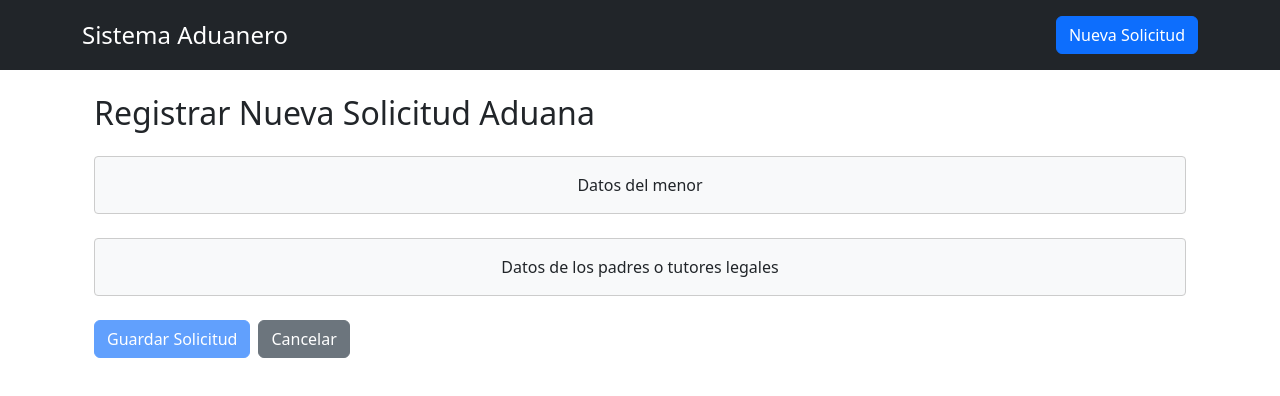
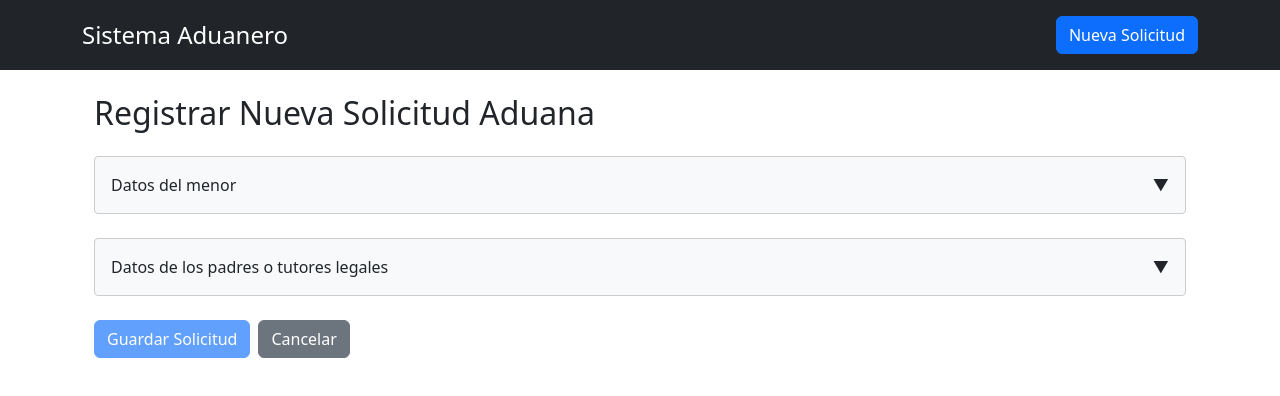
Before and after one commit to ragallardom/front-aduana, an Angular app: page /solicitud-aduana/nuevo in a window 1280 px wide. Shown: the top 396 px of the page. Built offline with nearby package versions, Linux system fonts and the light colour scheme.

Commit message:
feat: add animations and icons for collapsible sections

```diff
--- a/src/app/app.config.ts
+++ b/src/app/app.config.ts
@@ -5,6 +5,7 @@ import {
 } from '@angular/core';
 import { provideRouter } from '@angular/router';
 import { provideHttpClient } from '@angular/common/http';   // <-- Importar si usas HttpClient
+import { provideAnimations } from '@angular/platform-browser/animations';
 import { routes } from './app.routes';
 
 export const appConfig: ApplicationConfig = {
@@ -12,6 +13,7 @@ export const appConfig: ApplicationConfig = {
     provideBrowserGlobalErrorListeners(),
     provideZonelessChangeDetection(),
     provideRouter(routes),
-    provideHttpClient()  // <-- Necesario si tu servicio usa HttpClient
+    provideHttpClient(),  // <-- Necesario si tu servicio usa HttpClient
+    provideAnimations()
   ]
 };
--- a/src/app/pages/solicitudes-aduana/formulario-solicitud/formulario-solicitud.html
+++ b/src/app/pages/solicitudes-aduana/formulario-solicitud/formulario-solicitud.html
@@ -12,11 +12,22 @@
     (ngSubmit)="guardar()"
   >
     <!-- Datos del menor -->
-    <div *ngIf="datosMenorVisible" class="section-wrapper mb-4">
+    <div
+      *ngIf="datosMenorVisible"
+      class="section-wrapper mb-4"
+      [@expandCollapse]="datosMenorVisible ? 'expanded' : 'collapsed'"
+    >
       <fieldset>
         <legend class="fs-5 d-flex justify-content-between align-items-center">
           <span>Datos del menor</span>
-          <button type="button" class="btn-close" aria-label="Minimizar" (click)="toggleMenor()"></button>
+          <button
+            type="button"
+            class="toggle-btn"
+            aria-label="Minimizar"
+            (click)="toggleMenor()"
+          >
+            <span [class.rotated]="datosMenorVisible">&#9660;</span>
+          </button>
         </legend>
 
       <!-- Tipo de solicitud -->
@@ -223,16 +234,32 @@
       </div>
       </fieldset>
     </div>
-    <div *ngIf="!datosMenorVisible" class="section-collapsed mb-4" (click)="toggleMenor()">
-      Datos del menor
+    <div
+      *ngIf="!datosMenorVisible"
+      class="section-collapsed mb-4 d-flex justify-content-between align-items-center"
+      (click)="toggleMenor()"
+    >
+      <span>Datos del menor</span>
+      <span class="toggle-arrow">&#9660;</span>
     </div>
 
     <!-- Datos de los padres o tutores legales -->
-    <div *ngIf="datosPadreVisible" class="section-wrapper mb-4">
+    <div
+      *ngIf="datosPadreVisible"
+      class="section-wrapper mb-4"
+      [@expandCollapse]="datosPadreVisible ? 'expanded' : 'collapsed'"
+    >
       <fieldset>
         <legend class="fs-5 d-flex justify-content-between align-items-center">
           <span>Datos de los padres o tutores legales</span>
-          <button type="button" class="btn-close" aria-label="Minimizar" (click)="togglePadre()"></button>
+          <button
+            type="button"
+            class="toggle-btn"
+            aria-label="Minimizar"
+            (click)="togglePadre()"
+          >
+            <span [class.rotated]="datosPadreVisible">&#9660;</span>
+          </button>
         </legend>
 
       <!-- Nombre completo del padre/madre -->
@@ -383,8 +410,13 @@
       </div>
       </fieldset>
     </div>
-    <div *ngIf="!datosPadreVisible" class="section-collapsed mb-4" (click)="togglePadre()">
-      Datos de los padres o tutores legales
+    <div
+      *ngIf="!datosPadreVisible"
+      class="section-collapsed mb-4 d-flex justify-content-between align-items-center"
+      (click)="togglePadre()"
+    >
+      <span>Datos de los padres o tutores legales</span>
+      <span class="toggle-arrow">&#9660;</span>
     </div>
 
 
--- a/src/app/pages/solicitudes-aduana/formulario-solicitud/formulario-solicitud.scss
+++ b/src/app/pages/solicitudes-aduana/formulario-solicitud/formulario-solicitud.scss
@@ -15,3 +15,20 @@
   margin-bottom: 1.5rem;
   background-color: #f8f9fa;
 }
+
+.toggle-btn {
+  background: none;
+  border: none;
+  font-size: 1.2rem;
+  cursor: pointer;
+}
+
+.toggle-btn span,
+.toggle-arrow {
+  display: inline-block;
+  transition: transform 0.2s ease;
+}
+
+.toggle-btn span.rotated {
+  transform: rotate(180deg);
+}
--- a/src/app/pages/solicitudes-aduana/formulario-solicitud/formulario-solicitud.ts
+++ b/src/app/pages/solicitudes-aduana/formulario-solicitud/formulario-solicitud.ts
@@ -1,6 +1,13 @@
 // src/app/pages/solicitudes-aduana/formulario-solicitud/formulario-solicitud.ts
 
 import { Component, OnInit } from '@angular/core';
+import {
+  trigger,
+  state,
+  style,
+  transition,
+  animate,
+} from '@angular/animations';
 import { FormBuilder, FormGroup, Validators, ReactiveFormsModule, AbstractControl, ValidationErrors } from '@angular/forms';
 import { CommonModule } from '@angular/common';
 import { Router } from '@angular/router';
@@ -34,7 +41,20 @@ export function rutValidator(control: AbstractControl): ValidationErrors | null
   standalone: true,
   imports: [CommonModule, ReactiveFormsModule, RouterModule],
   templateUrl: './formulario-solicitud.html',
-  styleUrls: ['./formulario-solicitud.scss']
+  styleUrls: ['./formulario-solicitud.scss'],
+  animations: [
+    trigger('expandCollapse', [
+      state(
+        'expanded',
+        style({ height: '*', opacity: 1, overflow: 'hidden' })
+      ),
+      state(
+        'collapsed',
+        style({ height: '0px', opacity: 0, overflow: 'hidden' })
+      ),
+      transition('expanded <=> collapsed', animate('200ms ease')),
+    ]),
+  ]
 })
 export class FormularioSolicitudComponent implements OnInit {
   formulario!: FormGroup;
```
